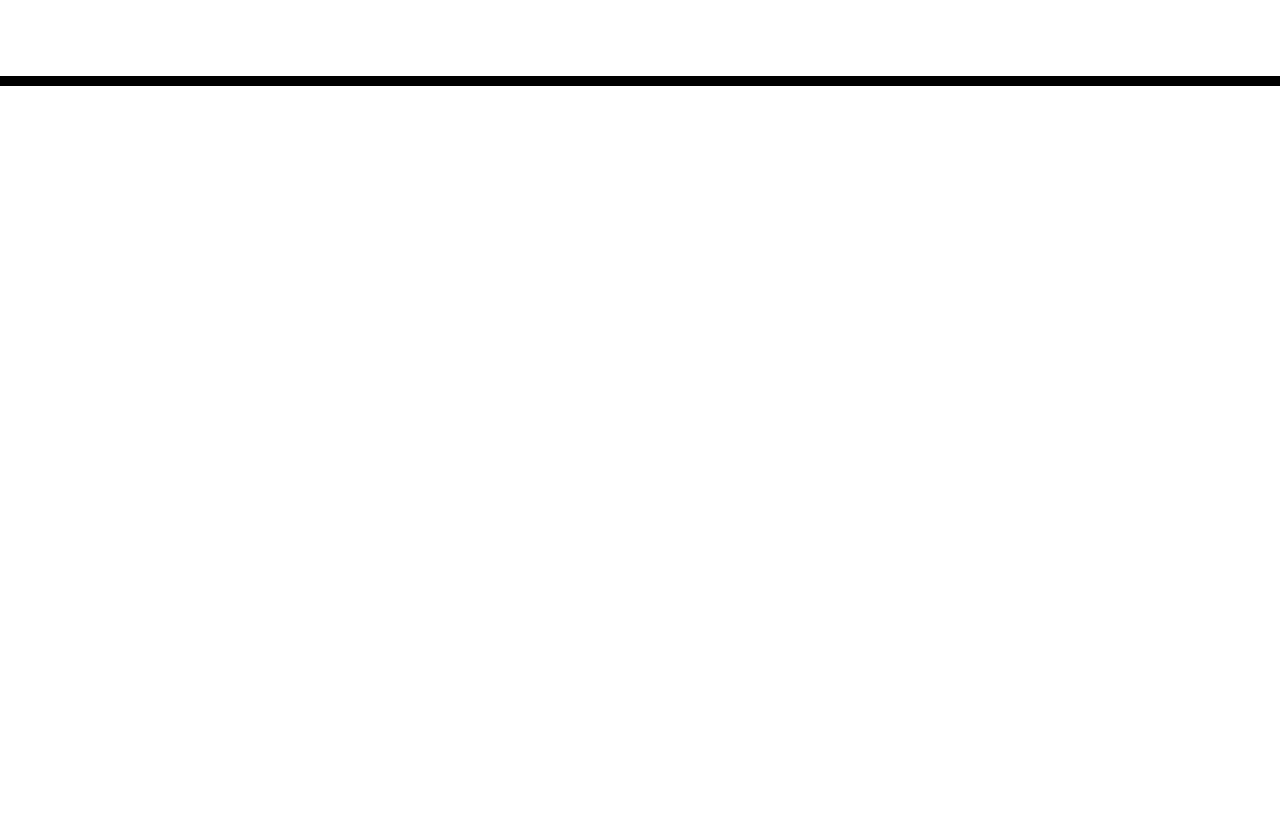
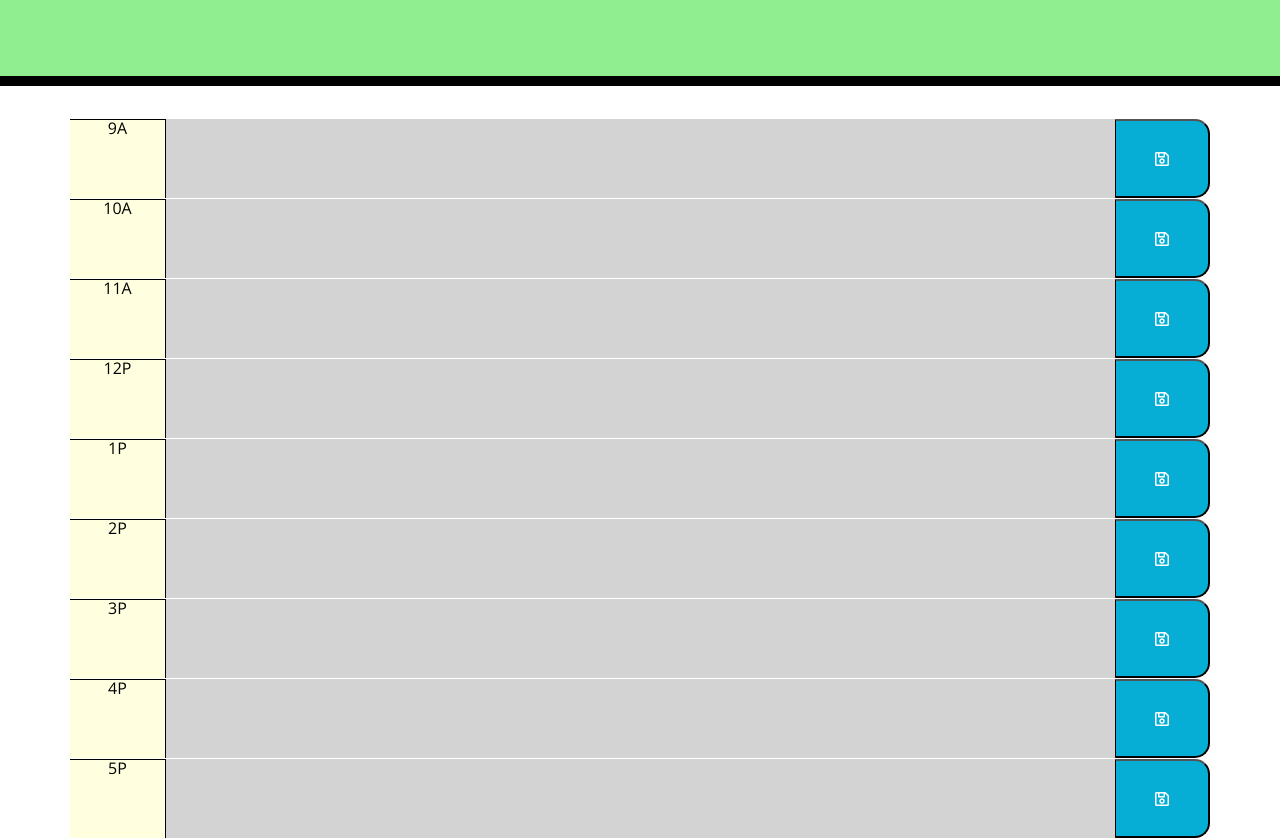
Before and after one commit to smpotter297/CalendarApp, a plain HTML site: page index.html in a window 1280 px wide. Shown: the part 182-1020 px from the top of the page. Before the commit the page ends 800 px from the top, so only its background shows below. Drawn offline with nearby package versions, Linux system fonts and the light colour scheme.

Commit message:
commit html code

```diff
--- a/index.html
+++ b/index.html
@@ -1,23 +1,14 @@
 <!DOCTYPE html>
 <html lang="en">
+
 <head>
   <meta charset="UTF-8" />
   <meta name="viewport" content="width=device-width, initial-scale=1.0" />
   <meta http-equiv="X-UA-Compatible" content="ie=edge" />
-    <link
-      rel="stylesheet"
-      href="https://stackpath.bootstrapcdn.com/bootstrap/4.3.1/css/bootstrap.min.css"
-    />
-    <link
-      rel="stylesheet"
-      href="https://use.fontawesome.com/releases/v5.8.1/css/all.css"
-      integrity="sha384-50oBUHEmvpQ+1lW4y57PTFmhCaXp0ML5d60M1M7uH2+nqUivzIebhndOJK28anvf"
-      crossorigin="anonymous"
-    />
-    <link
-      href="https://fonts.googleapis.com/css?family=Open+Sans&display=swap"
-      rel="stylesheet"
-    />
+  <link rel="stylesheet" href="https://stackpath.bootstrapcdn.com/bootstrap/4.3.1/css/bootstrap.min.css" />
+  <link rel="stylesheet" href="https://use.fontawesome.com/releases/v5.8.1/css/all.css"
+    integrity="sha384-50oBUHEmvpQ+1lW4y57PTFmhCaXp0ML5d60M1M7uH2+nqUivzIebhndOJK28anvf" crossorigin="anonymous" />
+  <link href="https://fonts.googleapis.com/css?family=Open+Sans&display=swap" rel="stylesheet" />
   <link rel="stylesheet" href="style.css" />
   <title>Work Day Scheduler</title>
 </head>
@@ -30,9 +21,57 @@
   </header>
   <div class="container">
     <!-- Timeblocks go here -->
+    <div class="row time-block">
+      <div class="col-md-1 hour data-value=9">9A</div>
+      <textarea class="col-md-10 description textarea data-value=event9"></textarea>
+      <button class="col-md-1 saveBtn i:hover far fa-save data-value=save9"></button>
+    </div>
+    <div class="row time-block">
+      <div class="col-md-1 hour data-value=10">10A</div>
+      <textarea class="col-md-10 description textarea data-value=event10"></textarea>
+      <button class="col-md-1 saveBtn i:hover far fa-save data-value=save10"></button>
+    </div>
+    <div class="row time-block">
+      <div class="col-md-1 hour data-value=11">11A</div>
+      <textarea class="col-md-10 description textarea data-value=event11"></textarea>
+      <button class="col-md-1 saveBtn i:hover far fa-save data-value=save11"></button>
+    </div>
+    <div class="row time-block">
+      <div class="col-md-1 hour data-value=12">12P</div>
+      <textarea class="col-md-10 description textarea data-value=event12"></textarea>
+      <button class="col-md-1 saveBtn i:hover far fa-save data-value=save12"></button>
+    </div>
+    <div class="row time-block">
+      <div class="col-md-1 hour data-value=1">1P</div>
+      <textarea class="col-md-10 description textarea data-value=event1"></textarea>
+      <button class="col-md-1 saveBtn i:hover far fa-save data-value=save1"></button>
+    </div>
+    <div class="row time-block">
+      <div class="col-md-1 hour data-value=2">2P</div>
+      <textarea class="col-md-10 description textarea data-value=event2"></textarea>
+      <button class="col-md-1 saveBtn i:hover far fa-save data-value=save2"></button>
+    </div>
+    <div class="row time-block">
+      <div class="col-md-1 hour data-value=3">3P</div>
+      <textarea class="col-md-10 description textarea data-value=event3"></textarea>
+      <button class="col-md-1 saveBtn i:hover far fa-save data-value=save3"></button>
+    </div>
+    <div class="row time-block">
+      <div class="col-md-1 hour data-value=4">4P</div>
+      <textarea class="col-md-10 description textarea data-value=event4"></textarea>
+      <button class="col-md-1 saveBtn i:hover far fa-save data-value=save4"></button>
+    </div>
+    <div class="row time-block">
+      <div class="col-md-1 hour data-value=5">5P</div>
+      <textarea class="col-md-10 description textarea data-value=event5"></textarea>
+      <button class="col-md-1 saveBtn i:hover far fa-save data-value=save5"></button>
+    </div>
+
   </div>
 
   <script src="https://code.jquery.com/jquery-3.4.1.min.js"></script>
   <script src="https://cdnjs.cloudflare.com/ajax/libs/moment.js/2.24.0/moment.min.js"></script>
+  <script src="script.js"></script>
 </body>
+
 </html>
--- a/style.css
+++ b/style.css
@@ -9,13 +9,14 @@ textarea{
   border: none;
   resize: none;
   color: #000000;
+  background-color: lightgray;
   border-left: 1px solid black;
   padding: 10px;
 }
 
 .jumbotron {
   text-align: center;
-  background-color: transparent;
+  background-color: lightgreen;
   color: black;
   border-radius: 0;
   border-bottom: 10px solid black;
@@ -37,9 +38,9 @@ textarea{
 }
 
 .hour {
-  background-color: #ffffff;
+  background-color: lightyellow;
   color: #000000;
-  border-top: 1px dashed #000000;
+  border-top: 1px solid #000000;
 }
 
 .past {
```
Also changed, not shown: script.js (added). Lines whose indentation alone changed are shown as unchanged.
